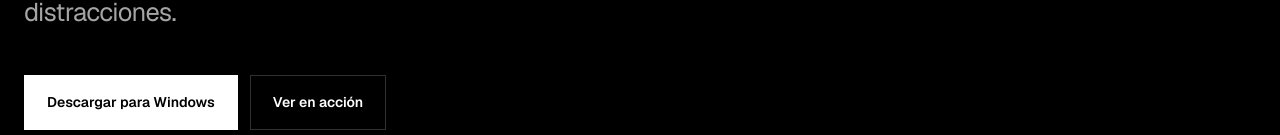
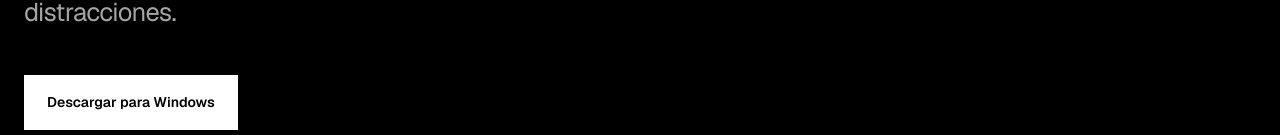
Before and after one commit to JehuAvalo/flip-noir-clock, a Next.js app: page / in a window 1280 px wide. Shown: the part 665-800 px from the top of the page. Built offline with nearby package versions, Linux system fonts and the light colour scheme.

Commit message:
Remove view in action button

```diff
--- a/app/page.tsx
+++ b/app/page.tsx
@@ -17,7 +17,7 @@ export default function Home() {
       <p className="eyebrow">Protector de pantalla para Windows</p>
       <h1>El tiempo,<br/>sin ruido.</h1>
       <p className="heroCopy">Flip Noir convierte cualquier pantalla en una presencia serena. Relojes minimalistas, movimiento preciso y cero distracciones.</p>
-      <div className="actions"><a className="button primary" href={download} download>Descargar para Windows</a><a className="button secondary" href="#design">Ver en acción</a></div>
+      <div className="actions"><a className="button primary" href={download} download>Descargar para Windows</a></div>
       <p className="requirements">Versión 1.0.0&nbsp;&nbsp;·&nbsp;&nbsp;Windows 10 y 11&nbsp;&nbsp;·&nbsp;&nbsp;64 bits</p>
     </section>
 
```
